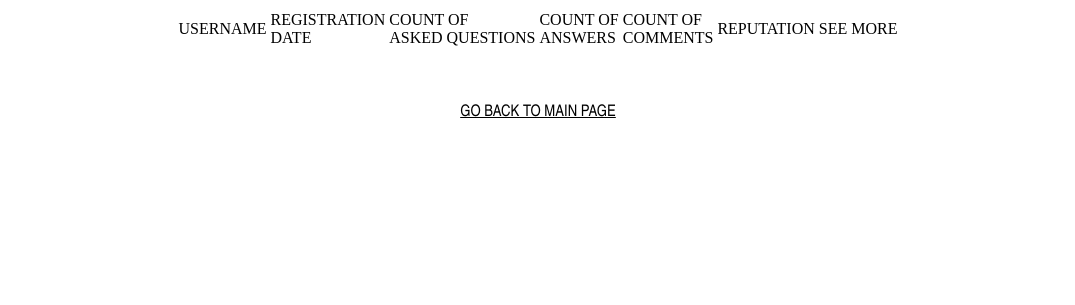
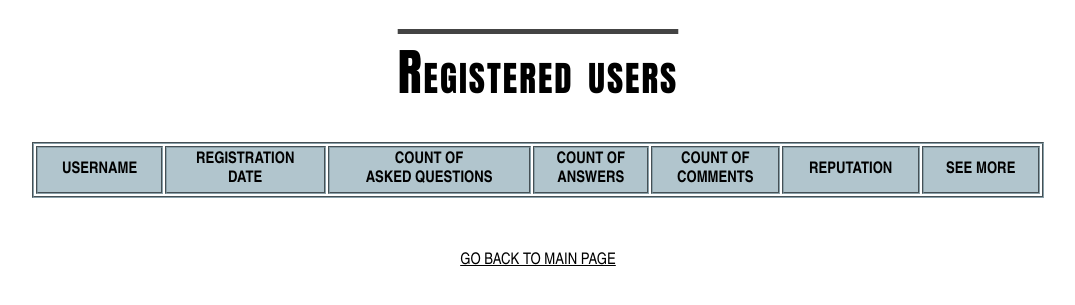
Before and after one commit to ishabelle/ASK-MATE-final-project, a Flask app: template templates/users.html in a window 1280 px wide. Shown: the top 305 px of the page, without its empty margins (102-1177 px from the left). Run offline with Flask 2, Linux system fonts and the light colour scheme; the template is opened without the code that fills it, so the values that code supplies are empty.

Commit message:
added new css style

```diff
--- a/templates/users.html
+++ b/templates/users.html
@@ -1,16 +1,16 @@
 {% extends 'layout.html' %}
 {% block content %}
-
-    <table class="darkTable">
+<h1 class="PageTitle">Registered users</h1>
+    <table class="MainTable">
         <thead>
         <tr>
-            <td>USERNAME</td>
-            <td>REGISTRATION<br>DATE</td>
-            <td>COUNT OF<br>ASKED QUESTIONS</td>
-            <td>COUNT OF<br> ANSWERS</td>
-            <td>COUNT OF<br> COMMENTS</td>
-            <td>REPUTATION</td>
-            <td>SEE MORE</td>
+            <td><strong>USERNAME</strong></td>
+            <td><strong>REGISTRATION<br>DATE</strong></td>
+            <td><strong>COUNT OF<br>ASKED QUESTIONS</strong></td>
+            <td><strong>COUNT OF<br> ANSWERS</strong></td>
+            <td><strong>COUNT OF<br> COMMENTS</strong></td>
+            <td><strong>REPUTATION</strong></td>
+            <td><strong>SEE MORE</strong></td>
         </tr>
         </thead>
         <tbody>
@@ -23,7 +23,7 @@
                 <td>{{ user.count_comments }}</td>
                 <td>{{ user.reputation }}</td>
                 <td><form action="{{ url_for('user_page', user_id = user.id) }}" method="get">
-                    <input type="submit" value="DETAILS" class="myButton">
+                    <input type="submit" value="DETAILS" class="ButtonStyle">
                 </form></td>
             </tr>
         {% endfor %}
```
